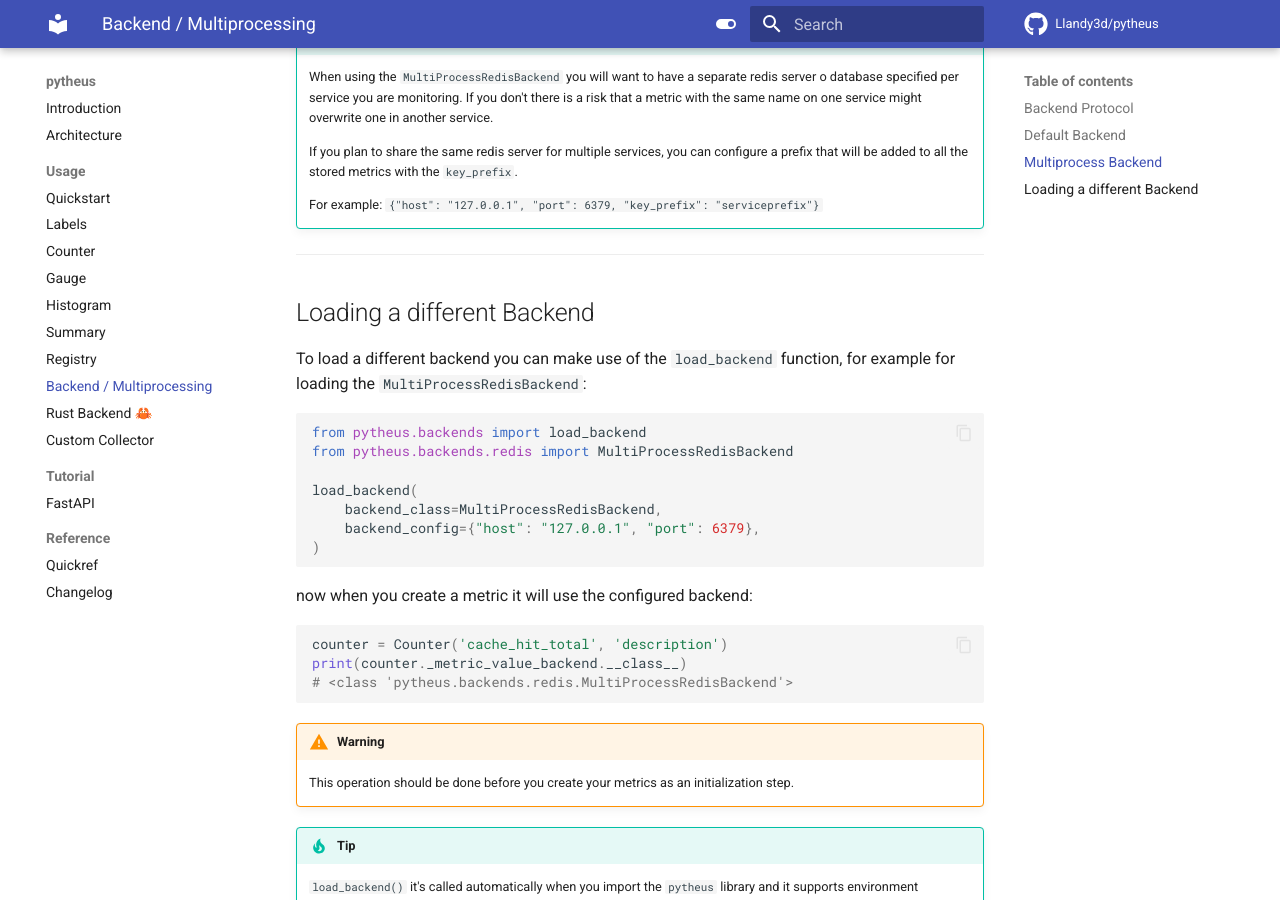
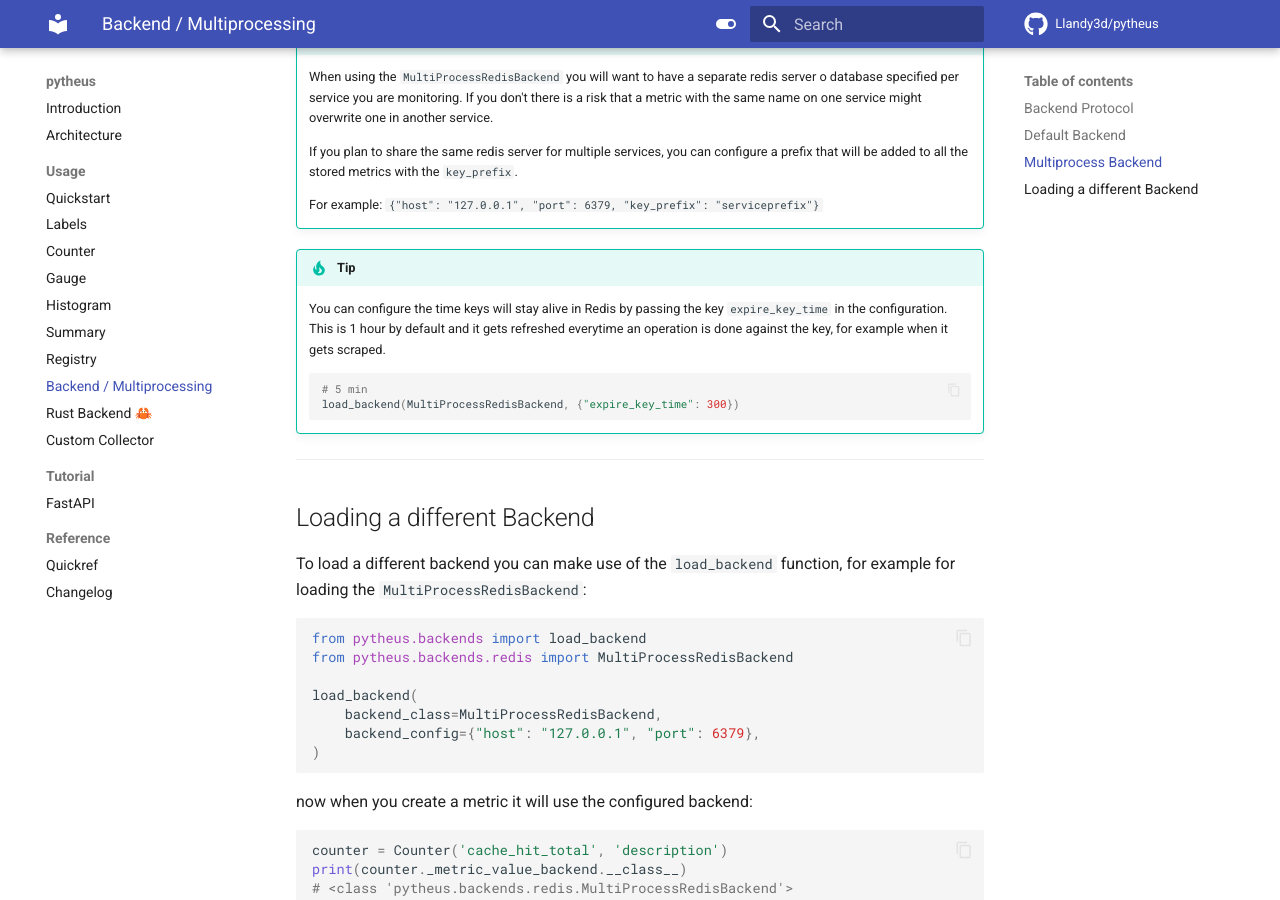
Before and after one commit to Llandy3d/pytheus, an MkDocs documentation site: the page built from docs/backend.md, in a window 1280 px wide and 900 px high, scrolled down 2405 px. Built offline with MkDocs 1.6.1 and Material for MkDocs 9.7.7, drawn with Linux system fonts in a browser that asks for light colours; comment, search, counter and statistics services are not loaded.

Commit message:
make EXPIRE_KEY_TIME configurable

````diff
--- a/docs/backend.md
+++ b/docs/backend.md
@@ -99,6 +99,15 @@ This makes use of the `INCRBYFLOAT` & `HINCRBYFLOAT` redis operations that are `
 
     For example: `{"host": "127.0.0.1", "port": 6379, "key_prefix": "serviceprefix"}`
 
+!!! tip
+
+    You can configure the time keys will stay alive in Redis by passing the key `expire_key_time` in the configuration. This is 1 hour by default and it gets refreshed everytime an operation is done against the key, for example when it gets scraped.
+
+    ```python
+    # 5 min
+    load_backend(MultiProcessRedisBackend, {"expire_key_time": 300})
+    ```
+
 ---
 
 ## Loading a different Backend
````
Also changed, not shown: 2 other files.
